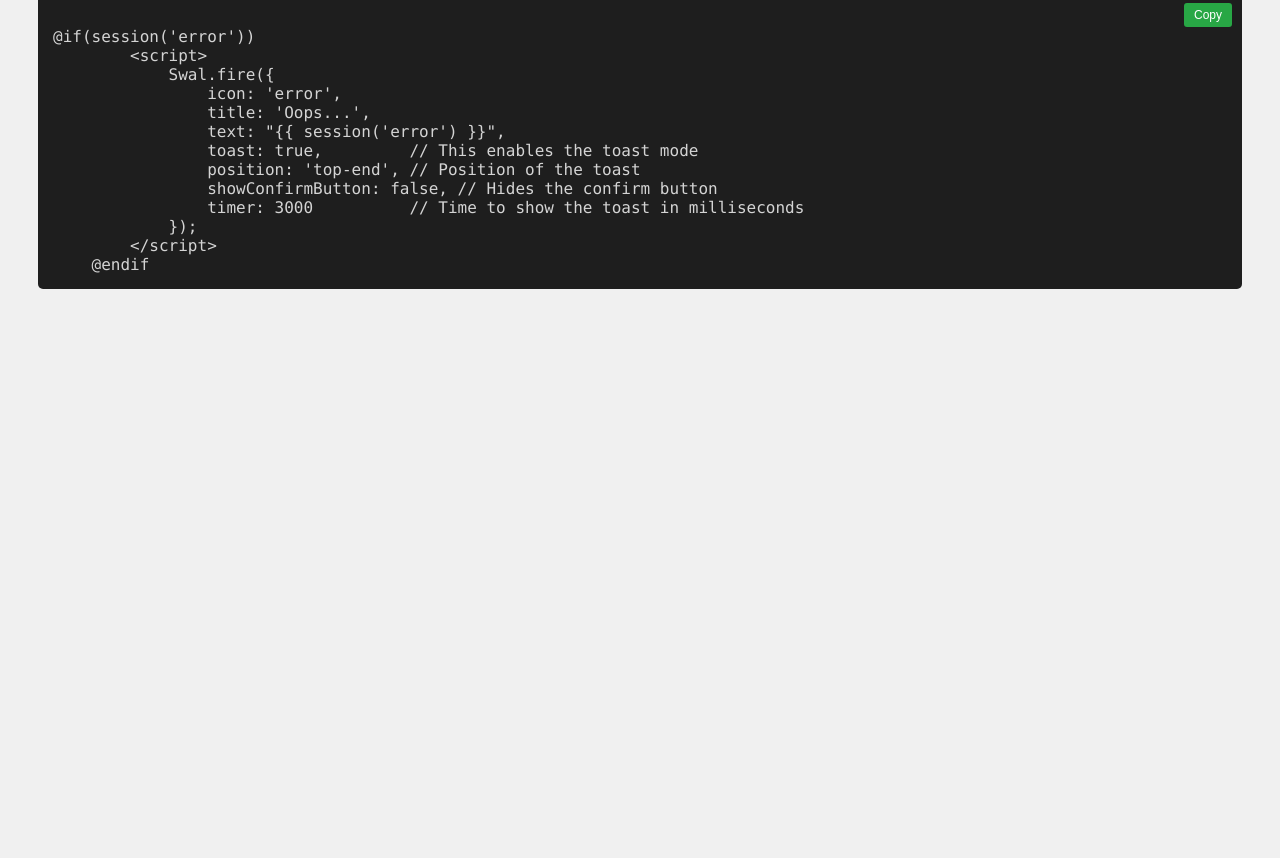
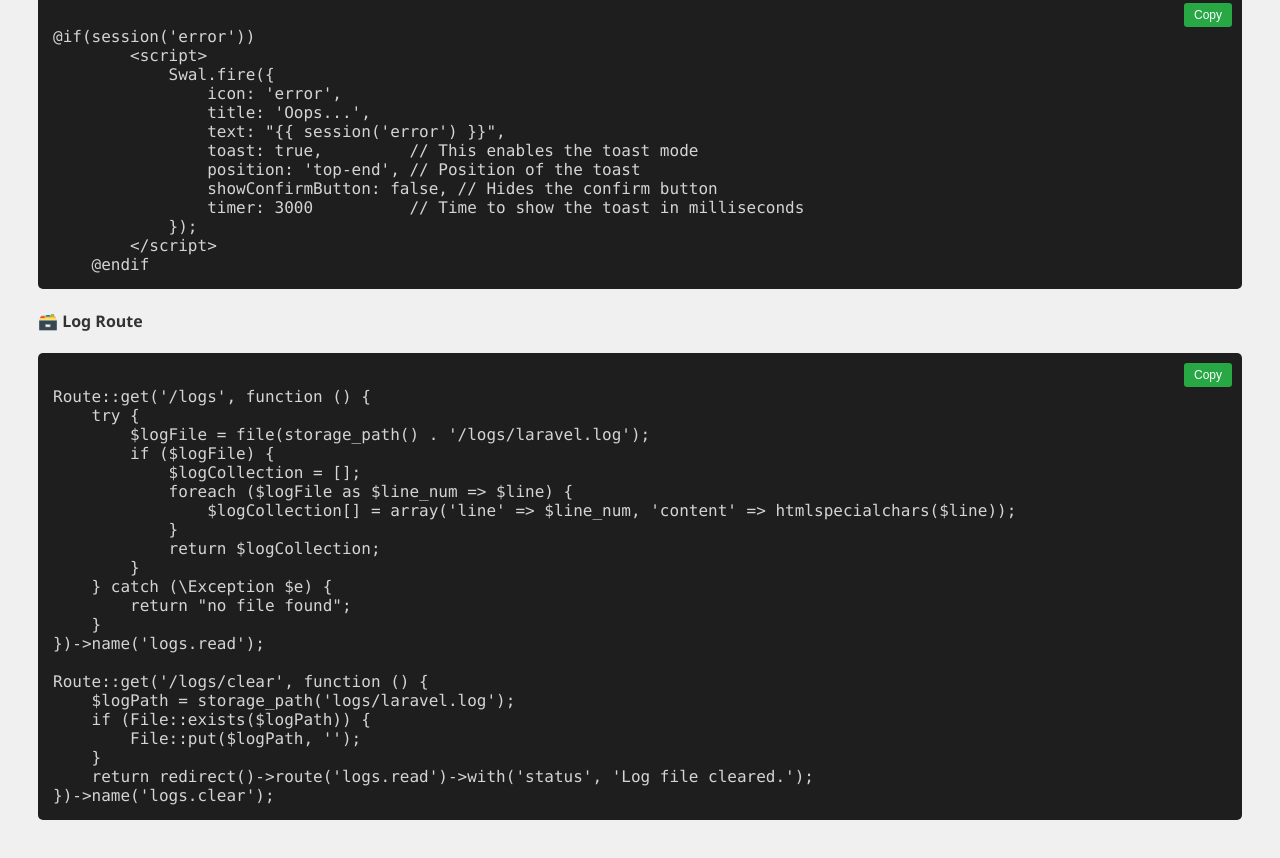
Before and after one commit to ayazahmed1987/guidelines, a plain HTML site: page index4.html in a window 1280 px wide. Shown: the part 10474-11332 px from the top of the page. Before the commit the page ends 10841 px from the top, so only its background shows below. Drawn offline with Linux system fonts and the light colour scheme.

Commit message:
Add Log Function

```diff
--- a/index4.html
+++ b/index4.html
@@ -583,6 +583,35 @@ public function report_survey_datalist_export(Request $request)
         &lt;/script&gt;
     @endif
 </code></pre>
+
+<h4>🗃️ Log Route</h4>
+<pre><button class="copy-btn">Copy</button><code>
+Route::get('/logs', function () {
+    try {
+        $logFile = file(storage_path() . '/logs/laravel.log');
+        if ($logFile) {
+            $logCollection = [];
+            foreach ($logFile as $line_num => $line) {
+                $logCollection[] = array('line' => $line_num, 'content' => htmlspecialchars($line));
+            }
+            return $logCollection;
+        }
+    } catch (\Exception $e) {
+        return "no file found";
+    }
+})->name('logs.read');
+
+Route::get('/logs/clear', function () {
+    $logPath = storage_path('logs/laravel.log');
+    if (File::exists($logPath)) {
+        File::put($logPath, '');
+    }
+    return redirect()->route('logs.read')->with('status', 'Log file cleared.');
+})->name('logs.clear');
+</code></pre>
+
+
+
 </div>
 
 
```
